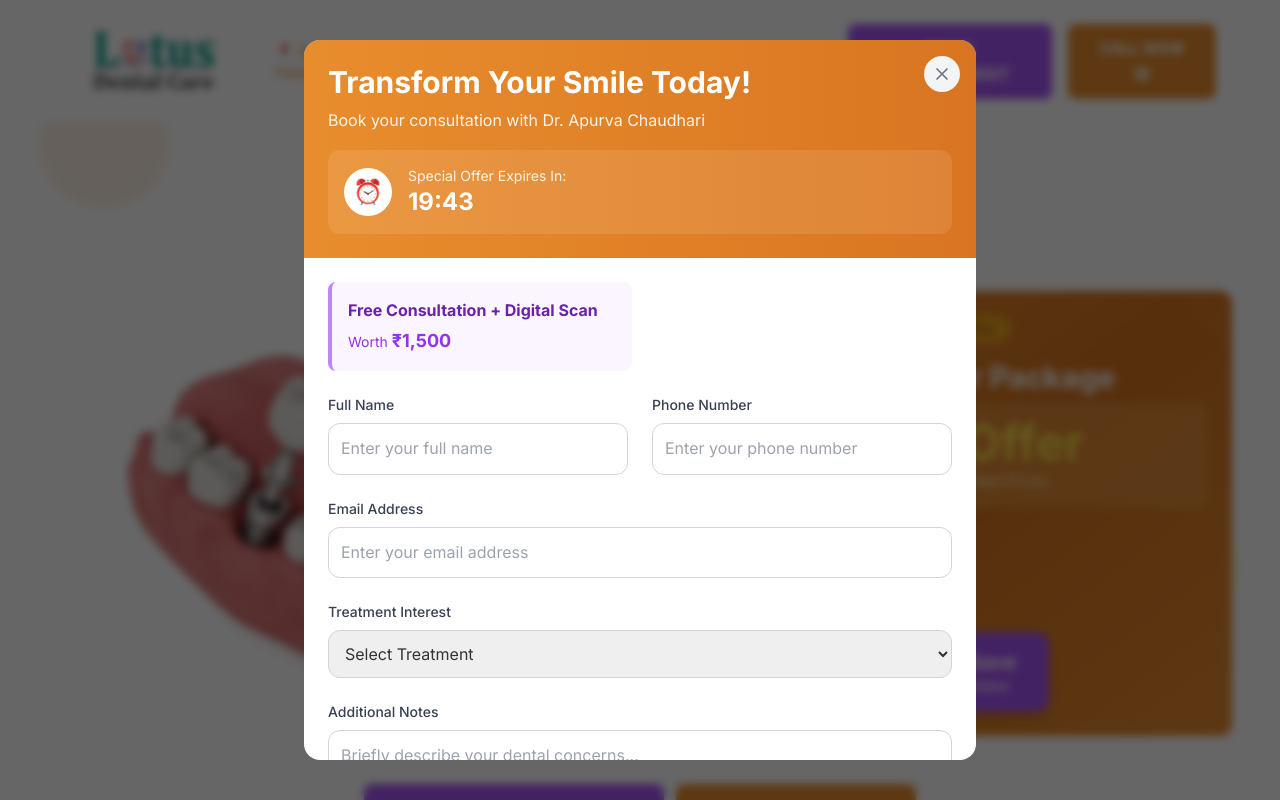
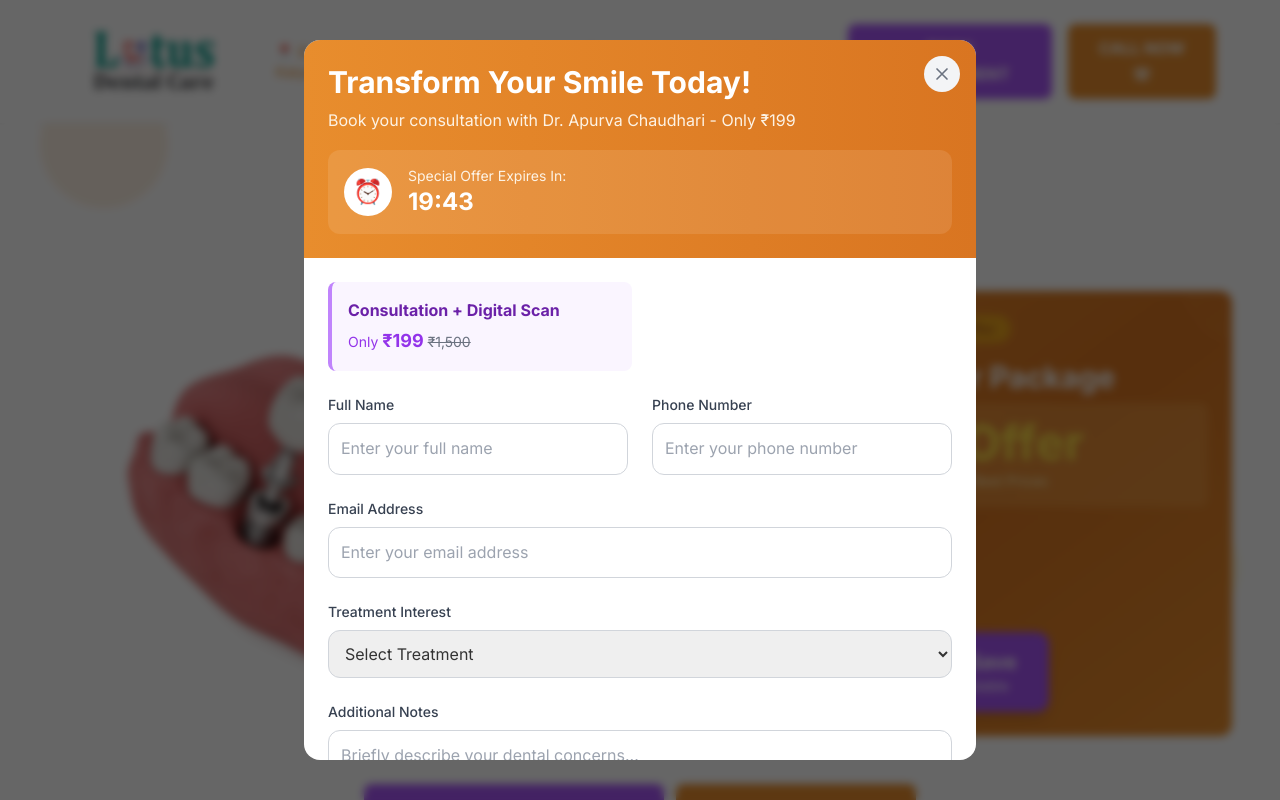
Before and after one commit to ameydabhade/lotus-clinic, a Next.js app: page / in a window 1280 px wide. Shown: the top 800 px of the page. Built offline with nearby package versions, Linux system fonts and the light colour scheme.

Commit message:
updated 199

```diff
--- a/src/components/FAQSection.tsx
+++ b/src/components/FAQSection.tsx
@@ -9,7 +9,7 @@
   const faqs = [
     {
       question: "What makes Lotus Dental Care different from other clinics?",
-      answer: "At Lotus Dental Care, we combine advanced technology with personalized care. Our clinic features state-of-the-art equipment, a highly sterilized environment, and a team led by Dr. Apurva Chaudhari who specializes in implantology and orthodontics. We're also one of the few clinics in Kalyan offering digital smile design, painless treatments, and complimentary consultation with digital scan worth 1500."
+      answer: "At Lotus Dental Care, we combine advanced technology with personalized care. Our clinic features state-of-the-art equipment, a highly sterilized environment, and a team led by Dr. Apurva Chaudhari who specializes in implantology and orthodontics. We're also one of the few clinics in Kalyan offering digital smile design, painless treatments, and consultation with digital scan at just ₹199 (worth ₹1500)."
     },
     {
       question: "What types of dental implants do you offer and how much do they cost?",
--- a/src/components/PopupForm.tsx
+++ b/src/components/PopupForm.tsx
@@ -119,7 +119,7 @@
         {/* Header Section */}
         <div className="bg-gradient-to-r from-primary-600 to-primary-700 text-white p-6 rounded-t-2xl">
           <h2 className="text-2xl md:text-3xl font-bold mb-2">Transform Your Smile Today!</h2>
-          <p className="text-primary-100">Book your consultation with Dr. Apurva Chaudhari</p>
+          <p className="text-primary-100">Book your consultation with Dr. Apurva Chaudhari - Only ₹199</p>
 
           {/* Countdown Timer */}
           <div className="mt-4 flex items-center gap-4 bg-white/10 rounded-xl p-4">
@@ -141,9 +141,9 @@
           {/* Offer Cards */}
           <div className="grid md:grid-cols-2 gap-4 mb-6">
             <div className="bg-purple-50 border-l-4 border-purple-400 p-4 rounded-lg">
-              <h3 className="font-bold text-purple-800 mb-1">Free Consultation + Digital Scan</h3>
+              <h3 className="font-bold text-purple-800 mb-1">Consultation + Digital Scan</h3>
               <p className="text-sm text-purple-600">
-                Worth <span className="font-bold text-lg">₹1,500</span>
+                Only <span className="font-bold text-lg">₹199</span> <span className="line-through text-gray-500">₹1,500</span>
               </p>
             </div>
 
```
